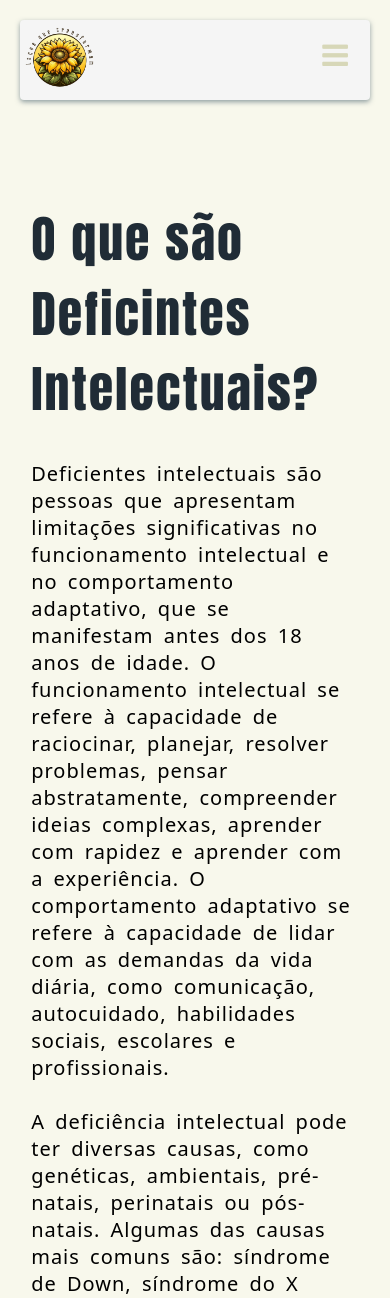
After one commit to Ayke2604/APAEmais, a PHP site: page /pag/oquesao.html in a window 390 px wide. The commit adds this page. Shown: the top 1298 px of the page. Run offline with PHP 8.4, Linux system fonts and the light colour scheme.

Commit message:
2311Aula-1

```diff
--- /dev/null
+++ b/css/oquesao.css
@@ -0,0 +1,250 @@
+body {
+    background: #f8f8ec;
+  }
+
+  /*------------------centro--------------------------*/
+  .centro {
+    display: flex;
+  }
+
+  .intro {
+
+    margin-left: 8%;
+    position: relative;
+    margin-top: 3%;
+    z-index: 0;
+
+    margin-right: 3%;
+    float: left;
+    width: 60%;
+
+  }
+
+  .titulo {
+    font-family: Impact, fantasy;
+    font-size: 50px;
+    color: rgb(32, 44, 54);
+    z-index: 0;
+    letter-spacing: 2px;
+  }
+
+  .texto {
+    font-family: system-ui, -apple-system, BlinkMacSystemFont, 'Segoe UI', Roboto, Oxygen, Ubuntu, Cantarell, 'Open Sans', 'Helvetica Neue', sans-serif;
+    font-size: 20px;
+    width: 100%;
+    z-index: 0;
+    text-align: left;
+    letter-spacing: 1px;
+    word-spacing: 4px;
+
+  }
+
+
+  .img {
+
+    width: 38%;
+    height: 38%;
+    display: flex;
+    float: right;
+    margin-top: 10%;
+
+    align-items: center;
+  }
+
+  .cridown {
+    border-radius: 5%;
+    width: 100%;
+
+  }
+
+  /*-----------------------nav--------------------*/
+
+  body {
+    margin: 0;
+    padding: 0;
+
+  }
+
+  header {
+    position: relative;
+    max-width: 1200px;
+    margin: 20px auto;
+    padding: 5px;
+    background: whitesmoke;
+    box-sizing: border-box;
+    border-radius: 4px;
+    box-shadow: 0 2px 5px rgba(39, 70, 85, 0.5);
+  }
+
+  .logo {
+    width: 70px;
+    font-size: 30px;
+    line-height: 60px;
+    text-align: center;
+    box-sizing: border-box;
+    float: left;
+
+  }
+
+  .logo:hover {
+    background: #d7d7b8;
+    color: white;
+    transition: 0.5s;
+    border-radius: 10px;
+    text-decoration: none;
+  }
+
+  nav {
+    float: right;
+  }
+
+  .clearfix {
+    clear: both;
+  }
+
+  nav ul {
+    margin: 0;
+    padding: 0;
+    display: flex;
+  }
+
+  nav ul li {
+    list-style: none;
+    text-transform: uppercase;
+    font-weight: 500;
+  }
+
+  nav ul li a {
+    display: block;
+    margin: 10px 0;
+    padding: 10px 20px;
+    text-decoration: none;
+    color: black;
+  }
+
+  nav ul li a.active,
+  nav ul li a:hover {
+    background: #d7d7b8;
+    color: white;
+    transition: 0.5s;
+    border-radius: 10px;
+    text-decoration: none;
+  }
+
+  @media (max-width:1200px) {
+    header {
+      margin: 20px;
+    }
+
+    .centro {
+      display: flex;
+      position: relative;
+      flex-direction: column;
+    }
+
+
+    .intro {
+
+      margin-left: 8%;
+      position: relative;
+      margin-top: 3%;
+      margin-right: 10%;
+      width: 82%;
+
+    }
+
+
+    .texto {
+      width: 100%;
+    }
+
+    .img {
+      margin-top: 3%;
+      margin-right: 25%;
+      margin-left: 25%;
+      width: 50%;
+    }
+  }
+
+
+
+
+  @media (max-width:768px) {
+    .img {
+      margin-top: 3%;
+      margin-right: 3%;
+      margin-left: 8%;
+      width: 85%;
+    }
+
+    .menu-toggle {
+      display: block;
+      width: 40px;
+      height: 40px;
+      margin: 10px;
+      float: right;
+      cursor: pointer;
+      text-align: center;
+      font-size: 30px;
+      color: #d7d7b8;
+    }
+
+    .menu-toggle:before {
+      content: '\f0c9';
+      font-family: fontawesome;
+      line-height: 40px;
+    }
+
+    .per2 {
+      align-items: center;
+      justify-content: center;
+      flex-direction: column;
+    }
+
+    .per {
+      align-items: center;
+      justify-content: center;
+      flex-direction: column;
+
+
+    }
+
+    .elemento {
+      margin-top: 10%;
+    }
+
+    nav {
+      display: none;
+    }
+
+    .menu-toggle.active:before {
+      content: '\f00d';
+    }
+
+    nav {
+      display: none;
+    }
+
+    nav.active {
+      display: block;
+      width: 100%;
+    }
+
+    nav.active ul {
+      display: block;
+    }
+
+  }
+
+  /*------------------------------------------------*/
+
+
+
+
+  /*--------------------rodape-------------------*/
+  footer {
+    margin-top: 50px;
+    display: flex;
+    justify-content: center;
+
+  }
--- /dev/null
+++ b/pag/oquesao.html
@@ -0,0 +1,96 @@
+<!DOCTYPE html>
+<html>
+
+<head>
+    <meta charset='utf-8'>
+    <meta http-equiv='X-UA-Compatible' content='IE=edge'>
+    <title>Page Title</title>
+    <meta name='viewport' content='width=device-width, initial-scale=1'>
+    <link rel='stylesheet' type='text/css' media='screen' href='../css/oquesao.css'>
+    <link href="https://stackpath.bootstrapcdn.com/font-awesome/4.7.0/css/font-awesome.min.css" rel="stylesheet">
+</head>
+
+<body>
+
+
+
+
+    <header>
+        <a href="#"><img src="../img/Logo2.png" class="logo"></a>
+        <div class="menu-toggle"></div>
+        <nav>
+            <ul>
+                <li><a href="../index.html" class="active">Início</a></li>
+                <li><a href="#">Sobre nós</a></li>
+                <li><a href="#">Contatos</a></li>
+                <li><a href="#">Logar</a></li>
+            </ul>
+        </nav>
+        <div class="clearfix"></div>
+    </header>
+
+
+    <script src="https://code.jquery.com/jquery-3.4.1.js"
+        integrity="sha256-WpOohJOqMqqyKL9FccASB9O0KwACQJpFTUBLTYOVvVU=" crossorigin="anonymous"></script>
+    <script type="text/javascript">
+        $(document).ready(function () {
+            $('.menu-toggle').click(function () {
+                $('.menu-toggle').toggleClass('active')
+                $('nav').toggleClass('active')
+            })
+        })
+    </script>
+
+    <br>
+    <br>
+    <div class="centro">
+        <div class="intro">
+            <h1 class="titulo">O que são Deficintes Intelectuais?</h1>
+            <p class="texto">
+                Deficientes intelectuais são pessoas que apresentam limitações significativas no funcionamento
+                intelectual e no comportamento adaptativo, que se manifestam antes dos 18 anos de idade. O funcionamento
+                intelectual se refere à capacidade de raciocinar, planejar, resolver problemas, pensar abstratamente,
+                compreender ideias complexas, aprender com rapidez e aprender com a experiência. O comportamento
+                adaptativo se refere à capacidade de lidar com as demandas da vida diária, como comunicação,
+                autocuidado, habilidades sociais, escolares e profissionais.
+                <br>
+                <br>
+                A deficiência intelectual pode ter diversas causas, como genéticas, ambientais, pré-natais, perinatais
+                ou pós-natais. Algumas das causas mais comuns são: síndrome de Down, síndrome do X frágil,
+                fenilcetonúria, infecções congênitas (como toxoplasmose, rubéola e citomegalovírus), desnutrição
+                materna, prematuridade, hipóxia neonatal, traumatismo craniano, intoxicação por chumbo ou mercúrio,
+                meningite, encefalite e abuso de álcool ou drogas na gestação.
+                <br>
+                <br>
+                A deficiência intelectual não é uma doença, mas uma condição que afeta o desenvolvimento cognitivo e
+                social da pessoa. Não há cura para a deficiência intelectual, mas há formas de estimular o potencial e a
+                autonomia dos deficientes intelectuais, como intervenção precoce, educação especializada, terapias
+                específicas, apoio familiar e comunitário e inclusão social.
+                <br>
+                <br>
+                Os deficientes intelectuais têm direito a uma vida digna e plena, respeitando suas diferenças e
+                valorizando suas capacidades. Eles podem contribuir para a sociedade de diversas formas, desde que
+                recebam oportunidades adequadas e acessíveis. Eles também podem expressar seus sentimentos, desejos e
+                opiniões, participar das decisões que afetam suas vidas e exercer seus direitos e deveres como cidadãos.
+                <br>
+                <br>
+                Portanto, a deficiência intelectual é uma forma de diversidade humana que requer compreensão, respeito e
+                solidariedade. Os deficientes intelectuais não são inferiores nem superiores a ninguém, mas sim
+                diferentes e únicos. Eles merecem ser reconhecidos como pessoas que têm potencialidades e limitações,
+                assim como qualquer outro ser humano.
+
+            </p>
+
+        </div>
+        <div class="img">
+            <img src="../img/int1.png" class="cridown">
+        </div>
+    </div>
+
+    <footer><a href="https://github.com/Ayke2604">
+            <p>Git - Ayke2604</p>
+        </a></footer>
+    <script src='js/central.js'></script>
+</body>
+
+</html>
```
Also changed, not shown: css/central.css (+6 -1 lines), index.html (+5 -3 lines), img/int1.png (added).
